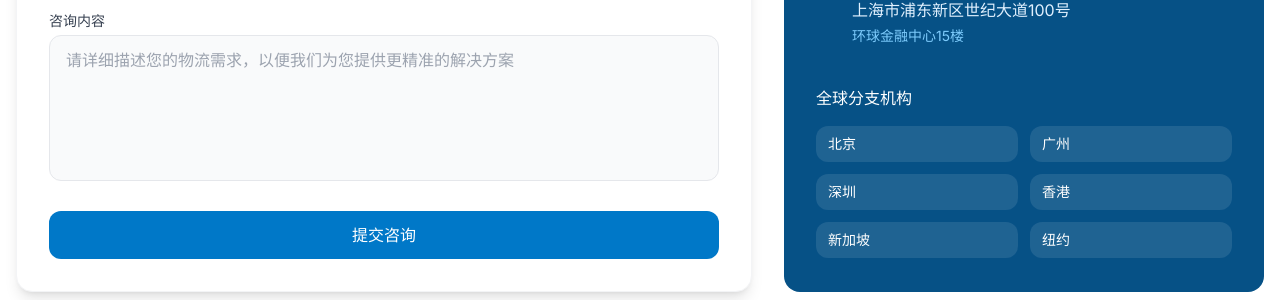
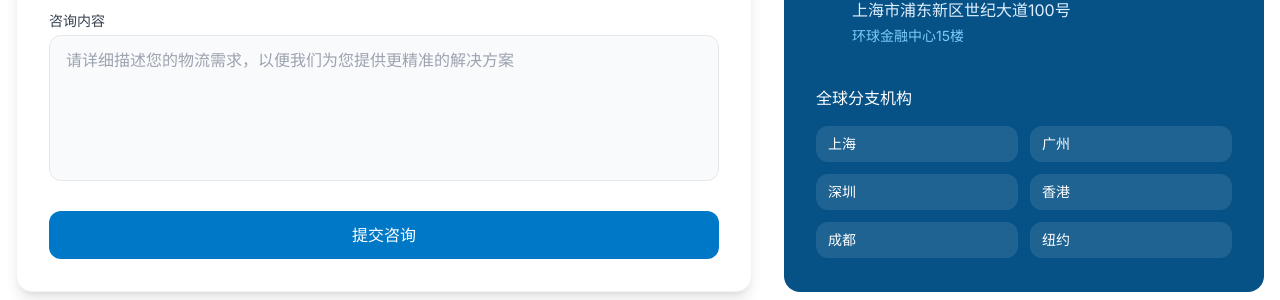
Before and after one commit to firzen/winbeego2025, a React (Vite) app: page / in a window 1280 px wide. Shown: the part 3048-3348 px from the top of the page. Built offline with nearby package versions, Linux system fonts and the light colour scheme.

Commit message:
small fix

```diff
--- a/src/components/Contact.tsx
+++ b/src/components/Contact.tsx
@@ -226,7 +226,7 @@ const Contact = () => {
                 <h4 className="font-medium mb-4">全球分支机构</h4>
                 <div className="grid grid-cols-2 gap-3 text-sm">
                   <div className="flex items-center px-3 py-2 bg-white/10 rounded-lg">
-                    <span>北京</span>
+                    <span>上海</span>
                   </div>
                   <div className="flex items-center px-3 py-2 bg-white/10 rounded-lg">
                     <span>广州</span>
@@ -238,7 +238,7 @@ const Contact = () => {
                     <span>香港</span>
                   </div>
                   <div className="flex items-center px-3 py-2 bg-white/10 rounded-lg">
-                    <span>新加坡</span>
+                    <span>成都</span>
                   </div>
                   <div className="flex items-center px-3 py-2 bg-white/10 rounded-lg">
                     <span>纽约</span>
```
